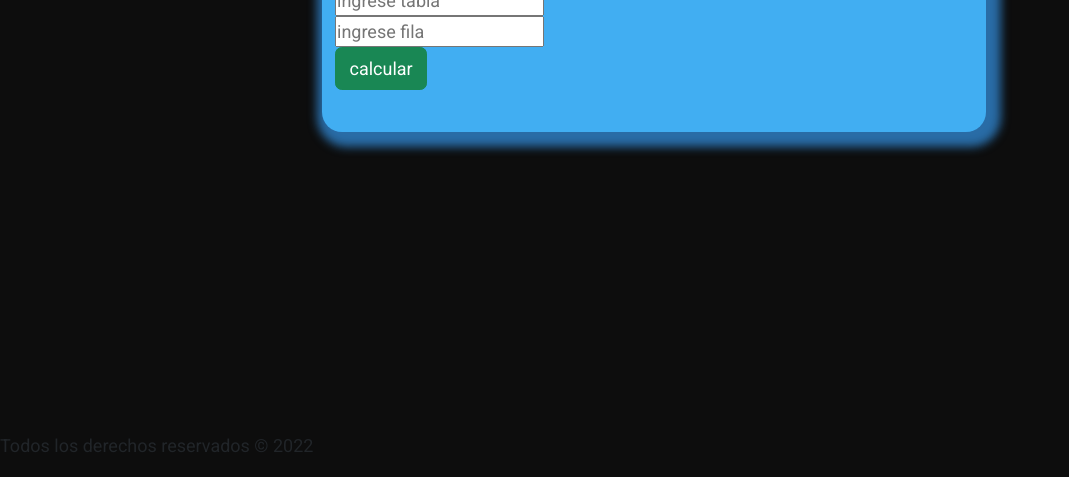
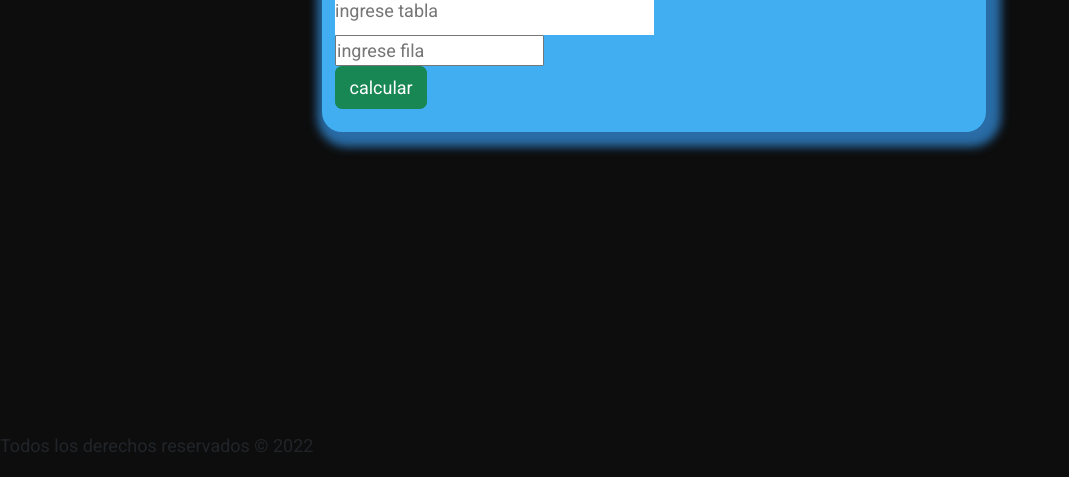
Before and after one commit to LuiArs/PROYECTO_MULTIPLICAR, a plain HTML site: page index.html in a window 1280 px wide. Shown: the part 368-845 px from the top of the page, without its empty margins (0-1069 px from the left). Drawn offline with Linux system fonts and the light colour scheme.

Commit message:
agg algunas variables

```diff
--- a/CSS/styles.css
+++ b/CSS/styles.css
@@ -41,3 +41,14 @@ body{
     margin: 10px 0 0 0;
     text-align: center;
 }
+.txtdate{
+    height: 50px;
+    width: 100%;
+    border: 0;
+}
+.txtleft{
+
+}
+.txtright{
+
+}
--- a/index.html
+++ b/index.html
@@ -15,7 +15,7 @@
         <div class="col-12">
             <H1>TABLAS DE MULTIPLICAR</H1>
             <div class="col-6">
-                <input type="text"  id="table" placeholder="ingrese tabla">
+                <input type="text" class="txtdate txtleft" id="table" placeholder="ingrese tabla">
             </div>
             <div class="col-6">
                 <input type="text"  id="row" placeholder="ingrese fila">
```
